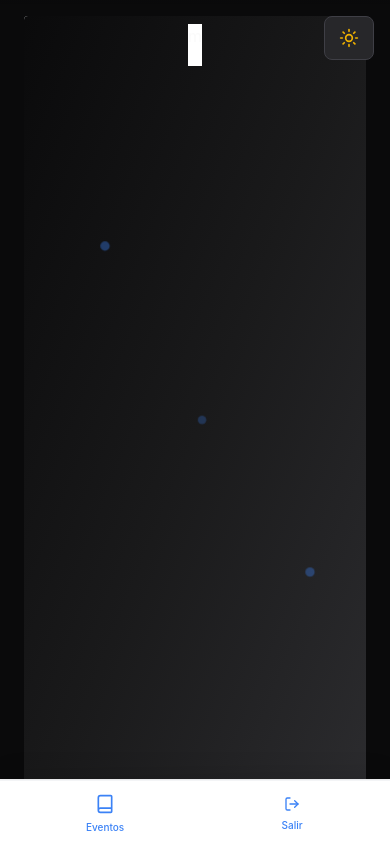
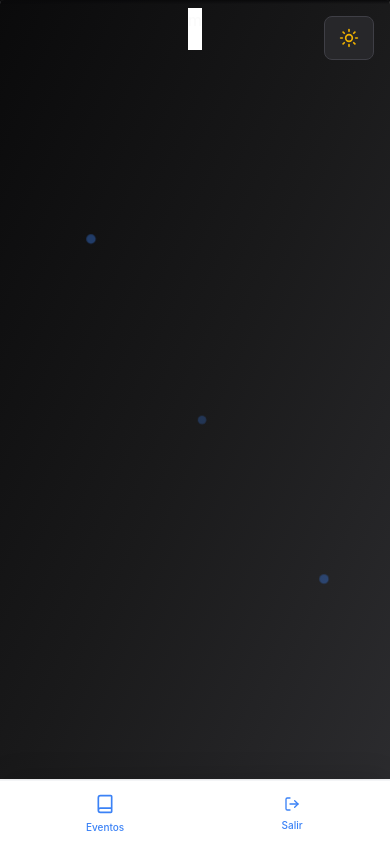
Before and after one commit to EncafeinadosCompany/club-somelier-quiz, a React (Vite) app in the folder front/: page /admin in a window 390 px wide. Built offline with nearby package versions, Linux system fonts and the light colour scheme.

Commit message:
feat: :zap: update responsive padding classes for xl screens

```diff
--- a/front/src/App.tsx
+++ b/front/src/App.tsx
@@ -4,7 +4,7 @@ import { Outlet } from 'react-router-dom'
 function App() {
   return (
     <ThemeProvider defaultTheme="dark">
-      <div translate='no' className="h-screen flex flex-col items-center px-6 py-4  ring shadow-xl ring-gray-900/5 overflow-hidden ">
+      <div translate='no' className="h-screen flex flex-col items-center xl:px-6 xl:py-4  ring shadow-xl ring-gray-900/5 overflow-hidden ">
         <div className='relative h-full w-full  rounded-sm overflow-y-auto'>
           <div className='w-full overflow-y-auto  overflow-x-hidden h-full'>
             <Outlet />
```
